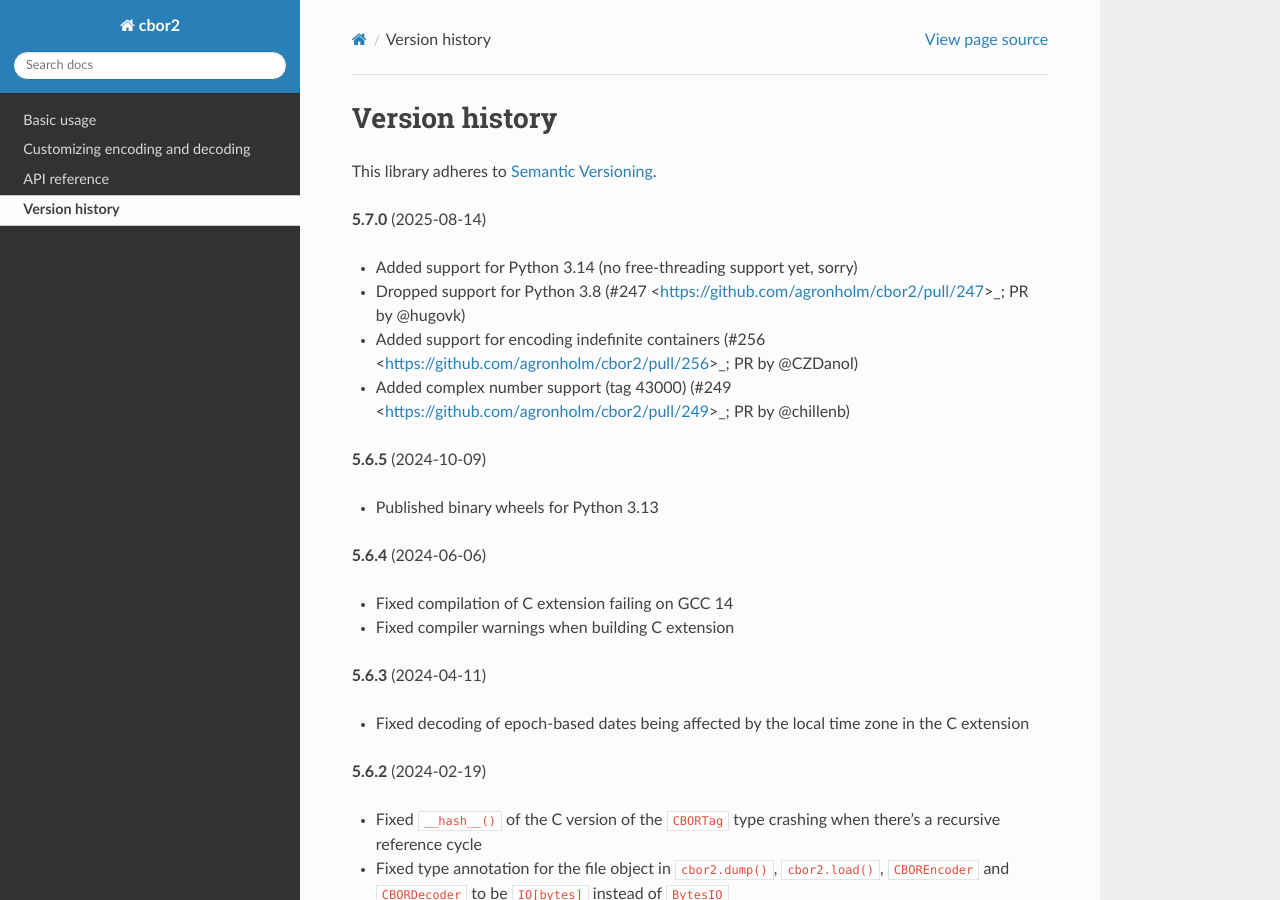
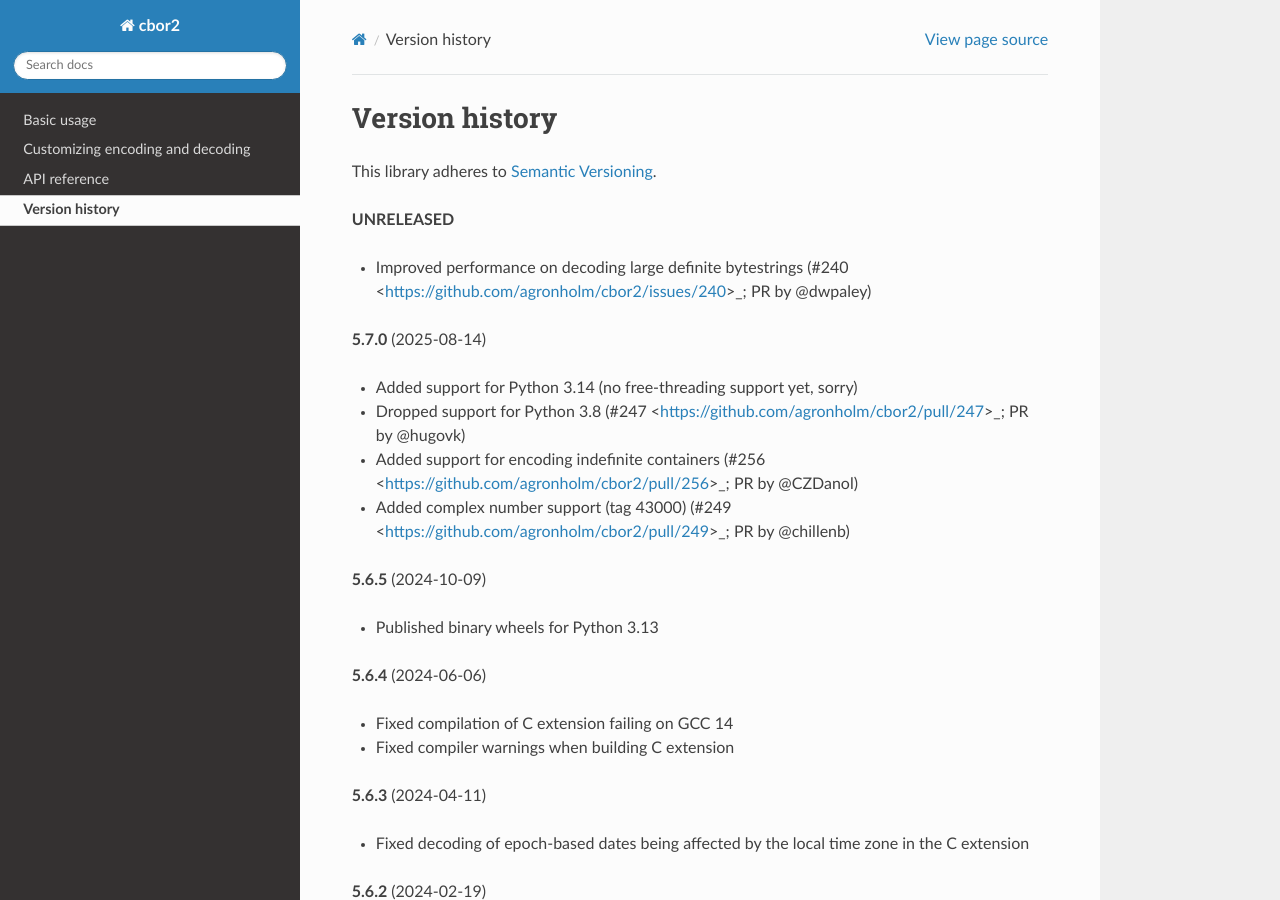
Before and after one commit to agronholm/cbor2, a Sphinx documentation site: the page built from docs/versionhistory.rst, in a window 1280 px wide and 900 px high. Built offline with Sphinx 7.4.7 and the Read the Docs theme 3.1.0, drawn with Linux system fonts in a browser that asks for light colours; the version number could not be read and is left out.

Commit message:
Don't make a new copy with every chunk (fixes #240) (#262)

```diff
--- a/docs/versionhistory.rst
+++ b/docs/versionhistory.rst
@@ -4,6 +4,11 @@ Version history
 .. currentmodule:: cbor2
 
 This library adheres to `Semantic Versioning <https://semver.org/>`_.
+
+**UNRELEASED**
+
+- Improved performance on decoding large definite bytestrings
+  (#240 <https://github.com/agronholm/cbor2/issues/240>_; PR by @dwpaley)
 
 **5.7.0** (2025-08-14)
 
```
Also changed, not shown: 1 other file.
